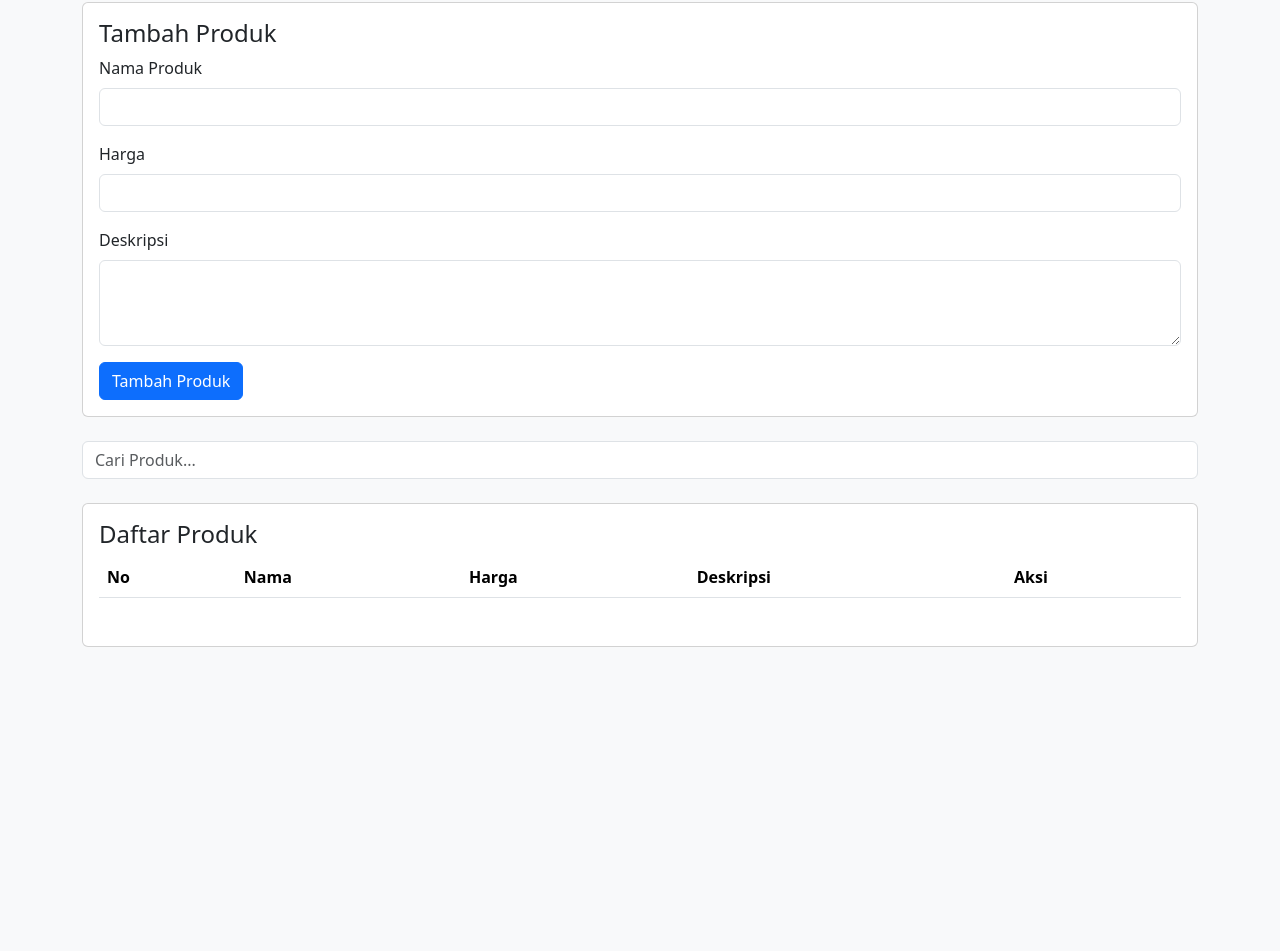
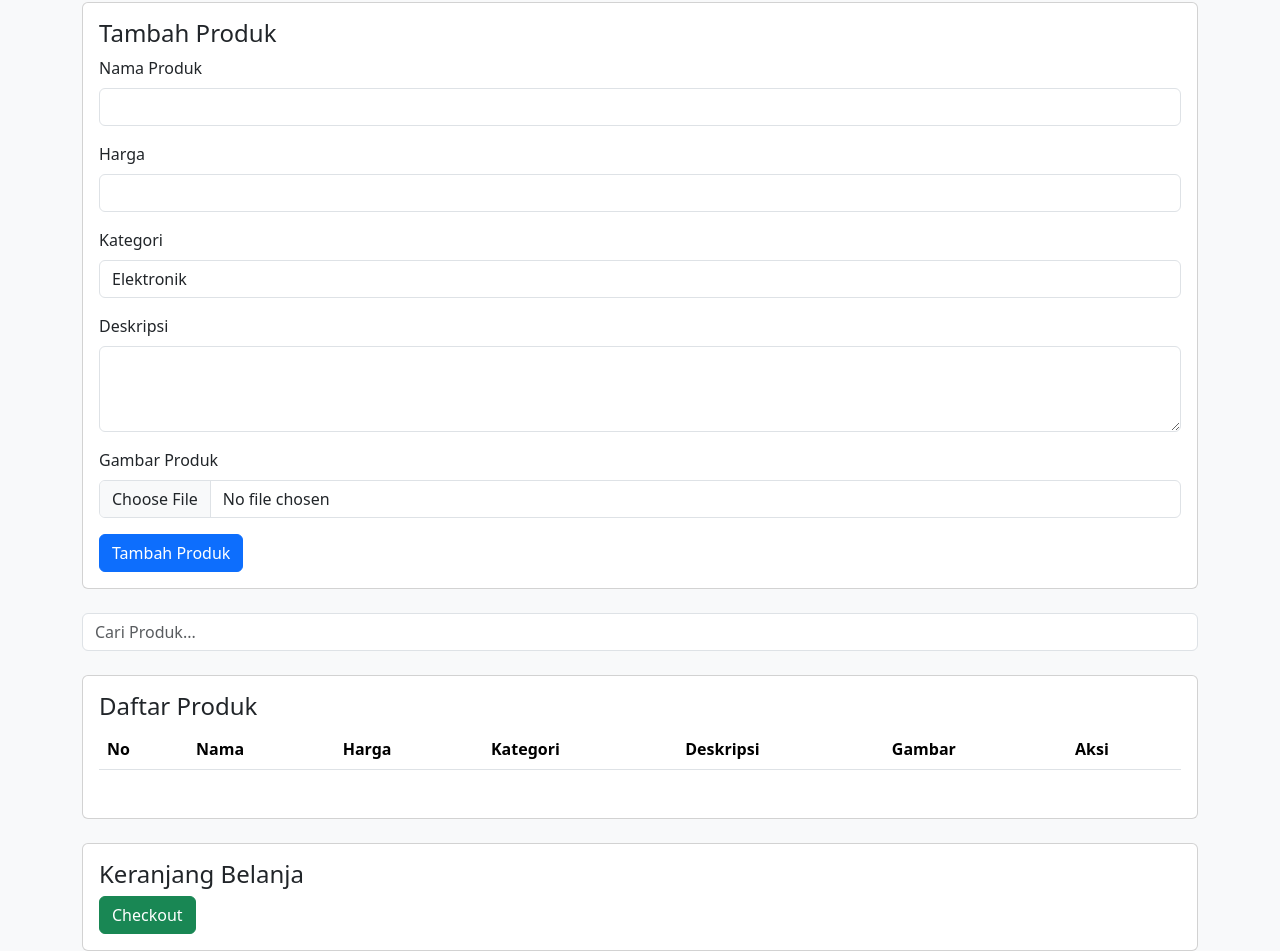
Before and after one commit to tris910509/app, a plain HTML site: page index.html in a window 1280 px wide. Shown: the part 118-1069 px from the top of the page. Before the commit the page ends 800 px from the top, so only its background shows below. Drawn offline with nearby package versions, Linux system fonts and the light colour scheme.

Commit message:
Update index.html

```diff
--- a/index.html
+++ b/index.html
@@ -1,4 +1,3 @@
-
 <!DOCTYPE html>
 <html lang="en">
 <head>
@@ -26,8 +25,21 @@
                         <input type="number" id="productPrice" class="form-control" required>
                     </div>
                     <div class="mb-3">
+                        <label for="productCategory" class="form-label">Kategori</label>
+                        <select id="productCategory" class="form-control" required>
+                            <option value="Elektronik">Elektronik</option>
+                            <option value="Pakaian">Pakaian</option>
+                            <option value="Makanan">Makanan</option>
+                            <option value="Alat Rumah Tangga">Alat Rumah Tangga</option>
+                        </select>
+                    </div>
+                    <div class="mb-3">
                         <label for="productDescription" class="form-label">Deskripsi</label>
                         <textarea id="productDescription" class="form-control" rows="3" required></textarea>
+                    </div>
+                    <div class="mb-3">
+                        <label for="productImage" class="form-label">Gambar Produk</label>
+                        <input type="file" id="productImage" class="form-control">
                     </div>
                     <button type="submit" class="btn btn-primary">Tambah Produk</button>
                 </form>
@@ -49,7 +61,9 @@
                             <th>No</th>
                             <th>Nama</th>
                             <th>Harga</th>
+                            <th>Kategori</th>
                             <th>Deskripsi</th>
+                            <th>Gambar</th>
                             <th>Aksi</th>
                         </tr>
                     </thead>
@@ -62,6 +76,15 @@
                 </nav>
             </div>
         </div>
+
+        <!-- Keranjang Belanja -->
+        <div class="card mt-4">
+            <div class="card-body">
+                <h4>Keranjang Belanja</h4>
+                <div id="cartItems"></div>
+                <button class="btn btn-success" onclick="checkout()">Checkout</button>
+            </div>
+        </div>
     </div>
 
     <script src="script.js"></script>
```
